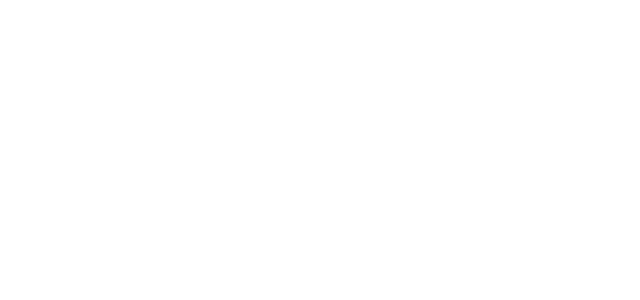
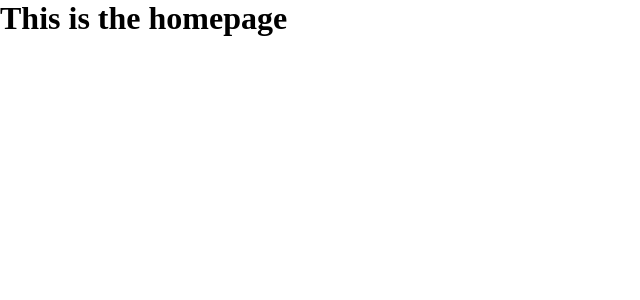
Before and after one commit to oluwatobiss/personal-portfolio, a Next.js app: page / in a window 1280 px wide. Shown: the top 300 px of the page, without its empty margins (0-640 px from the left). Built offline with nearby package versions, Linux system fonts and the light colour scheme.

Commit message:
Create 'Home' component

```diff
--- /dev/null
+++ b/src/components/Home.jsx
@@ -0,0 +1,17 @@
+import Head from "next/head";
+
+export default function Home() {
+  return (
+    <>
+      <Head>
+        <title>Create Next App</title>
+        <meta name="description" content="Generated by create next app" />
+        <meta name="viewport" content="width=device-width, initial-scale=1" />
+        <link rel="icon" href="/favicon.ico" />
+      </Head>
+      <main>
+        <h1>This is the homepage</h1>
+      </main>
+    </>
+  );
+}
--- a/src/pages/index.js
+++ b/src/pages/index.js
@@ -1,20 +1,2 @@
-import Head from "next/head";
-import Image from "next/image";
-import { Inter } from "next/font/google";
-import styles from "@/styles/Home.module.css";
-
-const inter = Inter({ subsets: ["latin"] });
-
-export default function Home() {
-  return (
-    <>
-      <Head>
-        <title>Create Next App</title>
-        <meta name="description" content="Generated by create next app" />
-        <meta name="viewport" content="width=device-width, initial-scale=1" />
-        <link rel="icon" href="/favicon.ico" />
-      </Head>
-      <main></main>
-    </>
-  );
-}
+import Home from "@/components/Home";
+export default Home;
```
